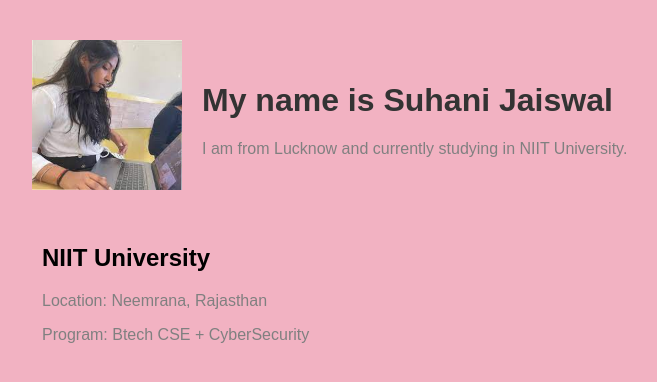
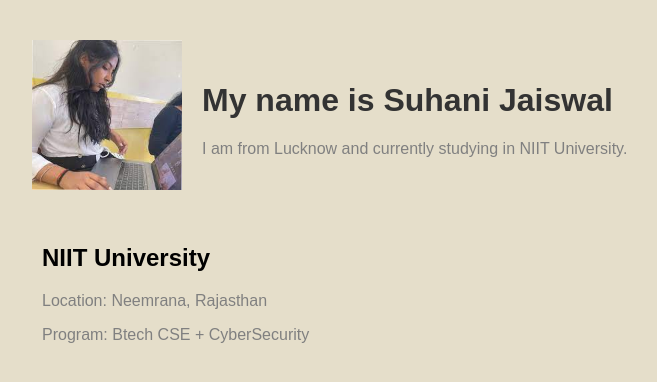
Before and after one commit to JayArcher9/Resume, a plain HTML site: page index.html in a window 1280 px wide. Shown: the whole page, without its empty margins (8-665 px from the left). Drawn offline with Linux system fonts and the light colour scheme.

Commit message:
Update index.html

```diff
--- a/index.html
+++ b/index.html
@@ -9,7 +9,7 @@
             font-family: 'Arial', sans-serif;
             margin: 20px;
             padding: 20px;
-            background-color: #F2B2C2;
+            background-color: #E5DECA;
         }
 
         .profile-container {
```
